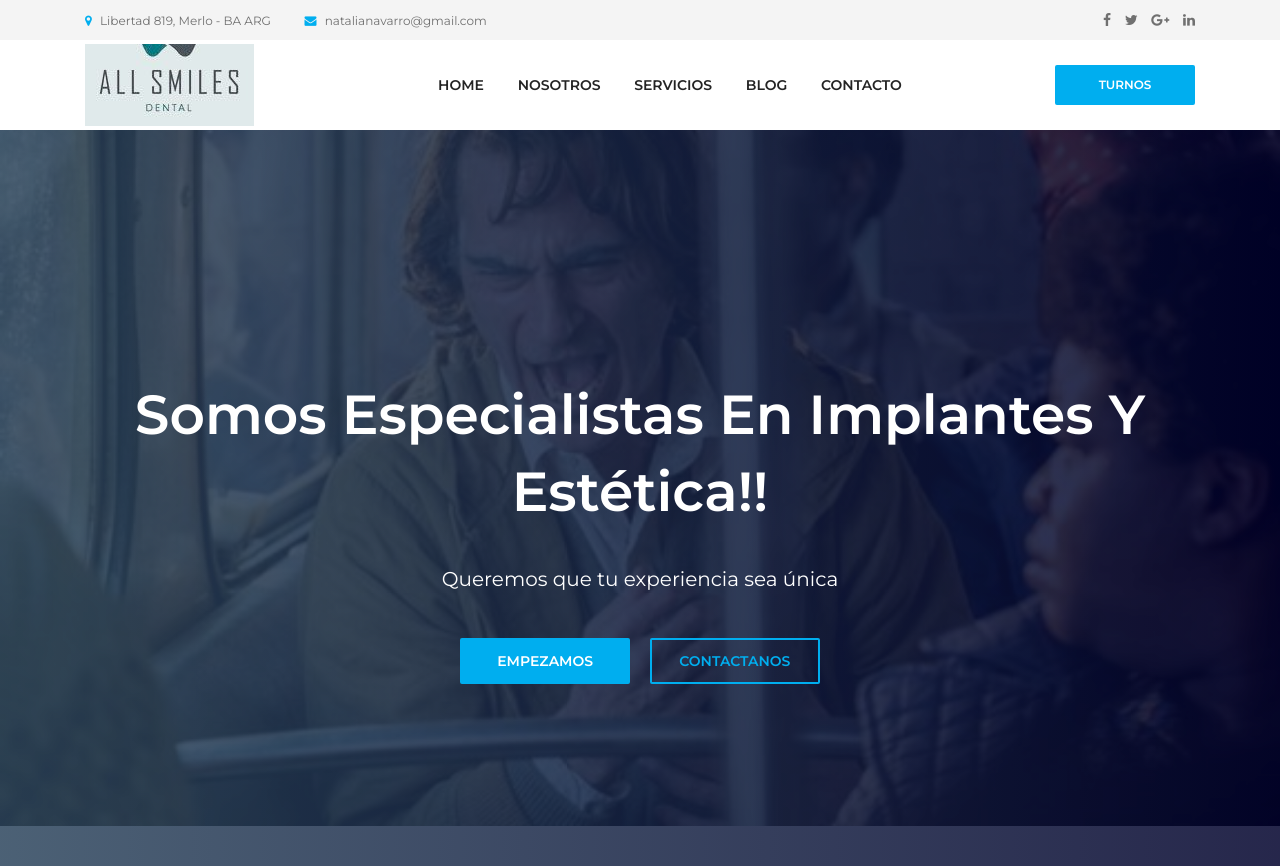
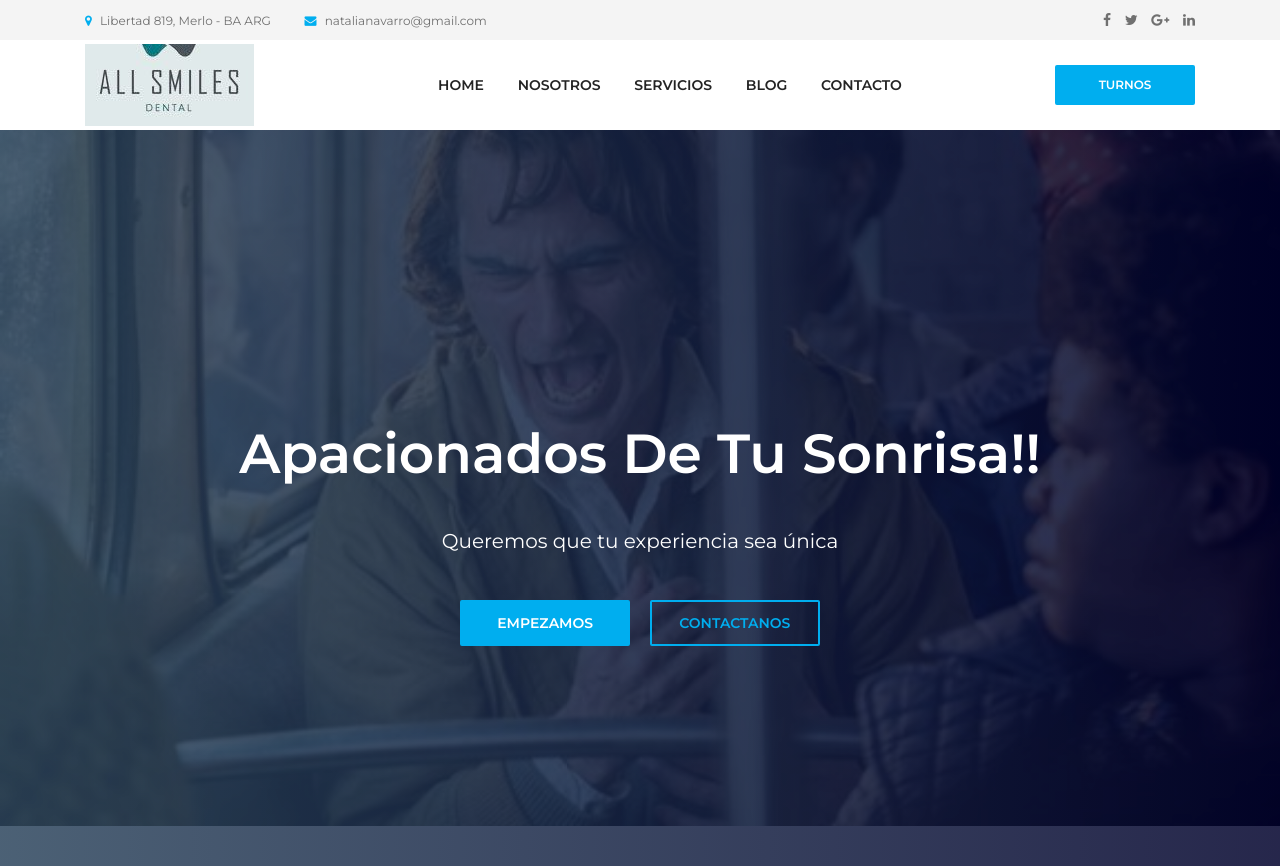
Before and after one commit to afr-ops/drnavarro, a Django app: page / in a window 1280 px wide. Shown: the top 866 px of the page. Run offline with Django 3.2, Linux system fonts and the light colour scheme; some libraries are stand-ins or nearby versions.

Commit message:
configuracion arreglos logo12

```diff
--- a/website/templates/home.html
+++ b/website/templates/home.html
@@ -113,7 +113,7 @@
             <div class="col-12">
               <!-- Welcome Text -->
               <div class="welcome-text text-center">
-                <h2 data-animation="fadeInUp" data-delay="100ms">Somos especialistas en implantes y estética!!</h2>
+                <h2 data-animation="fadeInUp" data-delay="100ms">Apacionados de tu Sonrisa!!</h2>
                 <p data-animation="fadeInUp" data-delay="300ms">Queremos que tu experiencia sea única</p>
                 <div class="welcome-btn-group">
                   <a href="#" class="btn dento-btn mx-2" data-animation="fadeInUp" data-delay="500ms">Empezamos</a>
@@ -132,8 +132,8 @@
             <div class="col-12">
               <!-- Welcome Text -->
               <div class="welcome-text text-center">
-                <h2 data-animation="fadeInDown" data-delay="100ms">Somos apasionados de tu sonrisa </h2>
-                <p data-animation="fadeInDown" data-delay="300ms">Junto a mi equipo de colaboradores queremos mejorar tu experiencia como paciente!</p>
+                <h2 data-animation="fadeInDown" data-delay="100ms">Y especialistas en implantes y estética dental...</h2>
+                <p data-animation="fadeInDown" data-delay="300ms">Queremos mejorar tu experiencia como paciente!</p>
                 <div class="welcome-btn-group">
                   <a href="#" class="btn dento-btn mx-2" data-animation="fadeInDown" data-delay="500ms">Empezamos!</a>
                   <a href="#" class="btn dento-btn mx-2 active" data-animation="fadeInDown" data-delay="700ms">Contactanos</a>
```
